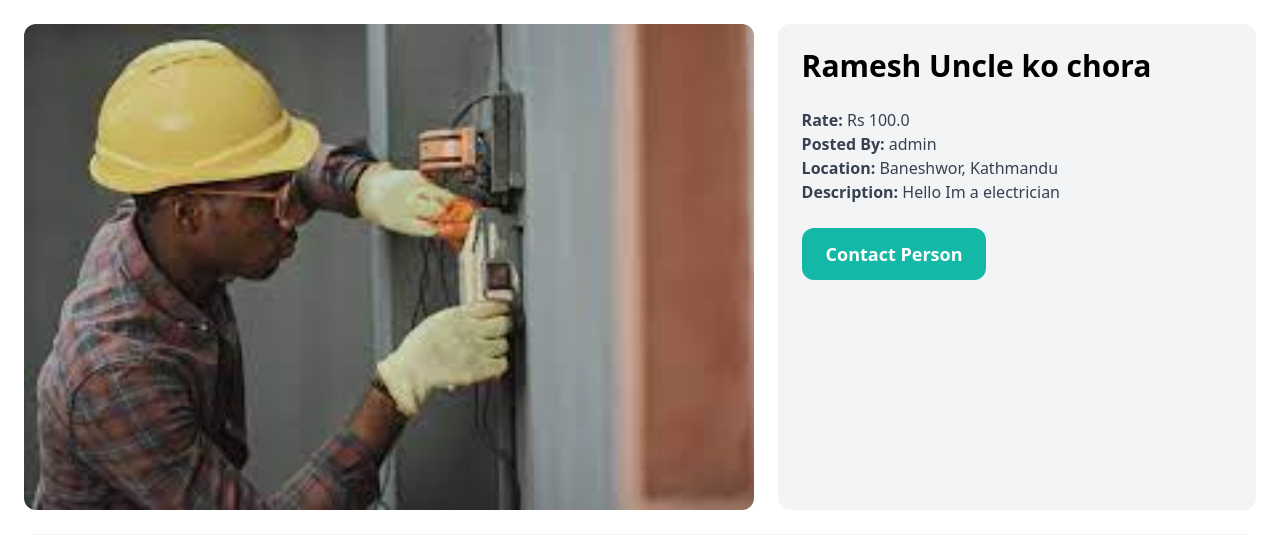
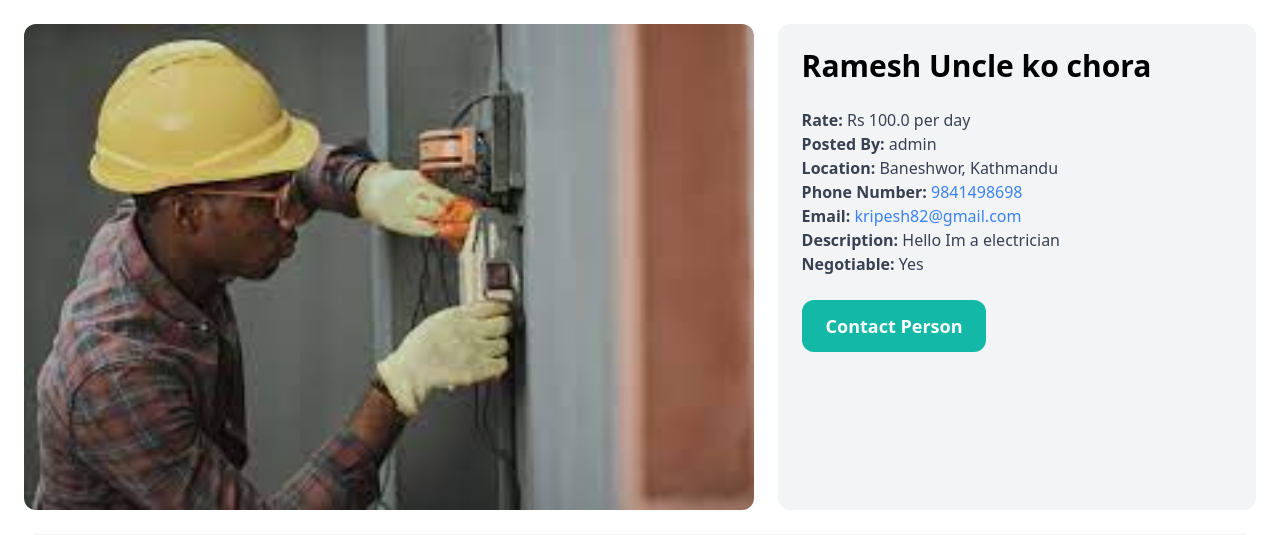
Before and after one commit to kripesh82/NestFixer, a Django app: page /items/1/ in a window 1280 px wide. Shown: the part 77-612 px from the top of the page. Run offline with Django 4.2, Linux system fonts and the light colour scheme; data comes from the database, SQL or seed files in the repository; both versions use the stored data as it was after the commit; some libraries are stand-ins or nearby versions.

Commit message:
minor changes as instructed by teacher

```diff
--- a/item/forms.py
+++ b/item/forms.py
@@ -9,15 +9,17 @@ SELECT_CLASSES = 'w-full py-4 px-6 rounded-xl border'
 class NewItemForm(forms.ModelForm):
     class Meta:
         model = Item
-        fields = ('Category', 'name', 'location', 'description', 'price', 'image', 'is_available', 'is_negotiable')
+        fields = ('Category', 'name', 'location', 'description', 'price', 'image','phone_number', 'email', 'is_available', 'is_negotiable')
 
         widgets = {
         'Category': forms.Select(attrs={'class': SELECT_CLASSES}),
         'name': forms.TextInput(attrs={'class': INPUT_CLASSES, 'placeholder': 'Enter item name'}),
         'location': forms.TextInput(attrs={'class': INPUT_CLASSES, 'placeholder': 'Enter location'}),
         'description': forms.Textarea(attrs={'class': f'{INPUT_CLASSES} resize-none', 'placeholder': 'Enter post description'}),
-        'price': forms.TextInput(attrs={'class': f'{INPUT_CLASSES} text-green-500', 'placeholder': 'Enter price'}),
+        'price': forms.NumberInput(attrs={'class': f'{INPUT_CLASSES} text-green-500', 'placeholder': 'Enter Price per Day'}),
         'image': forms.ClearableFileInput(attrs={'class': f'{INPUT_CLASSES} bg-blue-500 text-white'}),
+        'phone_number': forms.TextInput(attrs={'class': INPUT_CLASSES, 'placeholder': 'Enter phone number'}),
+        'email': forms.EmailInput(attrs={'class': INPUT_CLASSES, 'placeholder': 'Enter email'}),
         'is_available': forms.CheckboxInput(attrs={'class': CHECKBOX_CLASSES}),
         'is_negotiable': forms.CheckboxInput(attrs={'class': CHECKBOX_CLASSES}),
     }
@@ -26,14 +28,16 @@ class NewItemForm(forms.ModelForm):
 class EditItemForm(forms.ModelForm):
     class Meta:
         model = Item
-        fields = ('name', 'location', 'description', 'price', 'image', 'is_available', 'is_negotiable')
+        fields = ('name', 'location', 'description', 'price', 'image','phone_number', 'email', 'is_available', 'is_negotiable')
 
         widgets = {
         'name': forms.TextInput(attrs={'class': INPUT_CLASSES, 'placeholder': 'Enter item name'}),
         'location': forms.TextInput(attrs={'class': INPUT_CLASSES, 'placeholder': 'Enter location'}),
         'description': forms.Textarea(attrs={'class': f'{INPUT_CLASSES} resize-none', 'placeholder': 'Enter post description'}),
-        'price': forms.TextInput(attrs={'class': f'{INPUT_CLASSES} text-green-500', 'placeholder': 'Enter price'}),
+        'price': forms.NumberInput(attrs={'class': f'{INPUT_CLASSES} text-green-500', 'placeholder': 'Enter Price per Day'}),
         'image': forms.ClearableFileInput(attrs={'class': f'{INPUT_CLASSES} bg-blue-500 text-white'}),
+        'phone_number': forms.TextInput(attrs={'class': INPUT_CLASSES, 'placeholder': 'Enter phone number'}),
+        'email': forms.EmailInput(attrs={'class': INPUT_CLASSES, 'placeholder': 'Enter email'}),
         'is_available': forms.CheckboxInput(attrs={'class': CHECKBOX_CLASSES}),
         'is_negotiable': forms.CheckboxInput(attrs={'class': CHECKBOX_CLASSES}),
     }
--- a/item/models.py
+++ b/item/models.py
@@ -24,6 +24,8 @@ class Item(models.Model):
     is_available = models.BooleanField(default=False)
     is_negotiable = models.BooleanField(default=False)
     location= models.CharField(max_length=255)
+    phone_number = models.CharField(max_length=15, blank=True, null=True)
+    email = models.EmailField(blank=True, null=True)
     created_by = models.ForeignKey(User, related_name='items' , on_delete=models.CASCADE)
     created_at = models.DateTimeField(auto_now_add=True)
 
--- a/item/templates/item/detail.html
+++ b/item/templates/item/detail.html
@@ -10,14 +10,32 @@
 
     <div class="col-span-2 p-6 bg-gray-100 rounded-xl">
         <h1 class="mb-6 text-3xl font-semibold">{{item.name}}</h1>
-        <p class="text-gray-700"><strong>Rate: </strong>Rs {{item.price}}</p>
+        <p class="text-gray-700"><strong>Rate: </strong>Rs {{item.price}} per day</p>
         <p class="text-gray-700"><strong>Posted By: </strong>{{item.created_by}}</p>
         <p class="text-gray-700"><strong>Location: </strong>{{item.location}}</p>
+
+        {% if item.phone_number %}
+        <p class="text-gray-700">
+            <strong>Phone Number: </strong>
+            <a href="tel:{{ item.phone_number }}" class="text-blue-500 hover:underline">{{ item.phone_number }}</a>
+        </p>
+        {% endif %}
+
+        {% if item.email %}
+        <p class="text-gray-700">
+            <strong>Email: </strong>
+            <a href="mailto:{{ item.email }}" class="text-blue-500 hover:underline">{{ item.email }}</a>
+        </p>
+        {% endif %}
 
         {% if item.description %}
         <p class="text-gray-700">
             <strong>Description: </strong>{{item.description}}
         </p>
+        {% endif %}
+
+        {% if item.is_negotiable %}
+        <p class="text-gray-700"><strong>Negotiable: </strong>{{ item.is_negotiable|yesno:"Yes,No" }}</p>
         {% endif %}
 
         {% if request.user == item.created_by %}
@@ -39,16 +57,16 @@
     <h2 class="mb-12 text-2xl text-center font-semibold">Related Services</h2>
 
     <div class="grid grid-cols-3 gap-6">
-        {% for item in related_items %}
+        {% for related_item in related_items %}
         <div class="bg-white rounded-xl overflow-hidden shadow-md hover:shadow-lg">
-            <a href="{% url 'item:detail' item.id %}">
+            <a href="{% url 'item:detail' related_item.id %}">
                 <div>
-                    <img src="{{ item.image.url }}" class="rounded-t-xl w-full h-48 object-cover">
+                    <img src="{{ related_item.image.url }}" class="rounded-t-xl w-full h-48 object-cover">
                 </div>
                 <div class="p-6">
-                    <h2 class="text-xl font-semibold">{{ item.name }}</h2>
-                    <p class="text-gray-500">{{ item.Category }}</p>
-                    <p class="text-gray-700">Price: Rs {{ item.price }} per day</p>
+                    <h2 class="text-xl font-semibold">{{ related_item.name }}</h2>
+                    <p class="text-gray-500">{{ related_item.Category }}</p>
+                    <p class="text-gray-700">Price: Rs {{ related_item.price }} per day</p>
                 </div>
             </a>
         </div>
```
Also changed, not shown: db.sqlite3, item/migrations/0003_item_email_item_phone_number.py (added), media/item_images/electrician_ZWTr6Fd.jpg (added).
